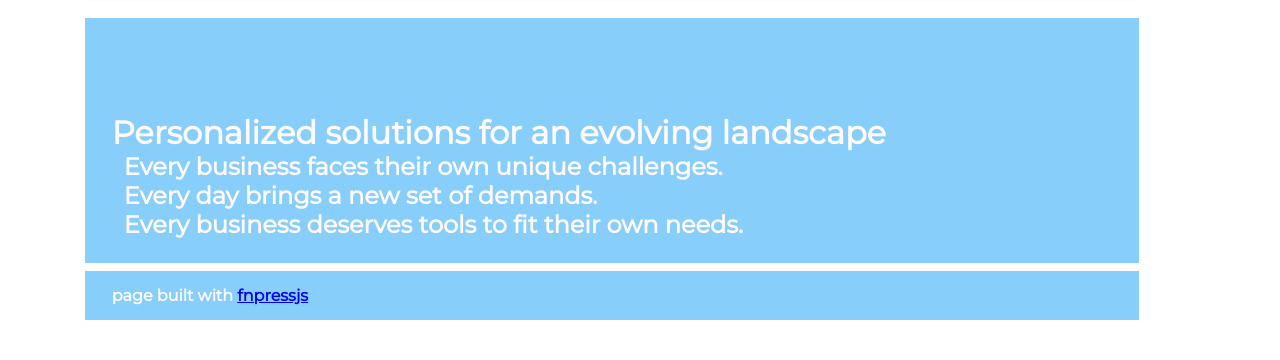
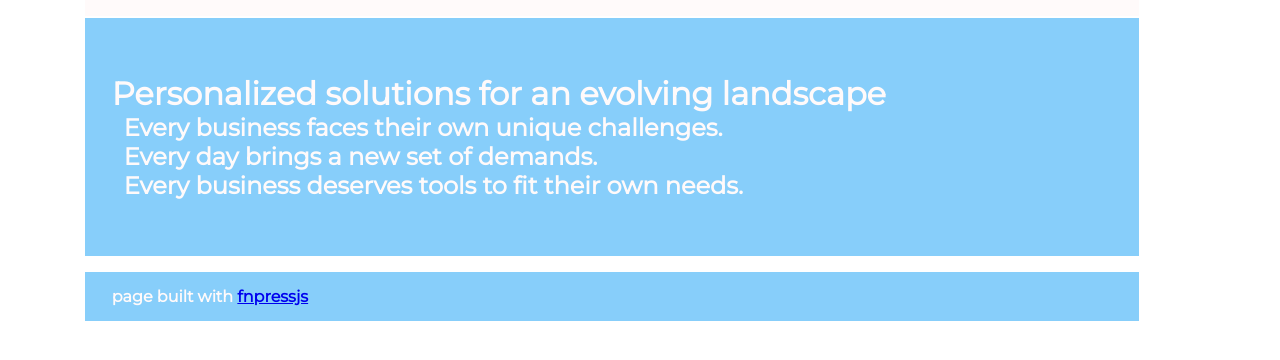
Before and after one commit to MichaelJamesFinnerty/michaeljamesfinnerty.github.io, a plain HTML site: page index.html in a window 1280 px wide. Shown: the part 190-550 px from the top of the page. Drawn offline with Linux system fonts and the light colour scheme.

Commit message:
clickhandler and div layout cleanup

```diff
--- a/css/page_structure.css
+++ b/css/page_structure.css
@@ -4,7 +4,7 @@
     height: 20vh;
     min-height: 130px;
     z-index: 1;
-    border-bottom: 1px solid snow;
+    border-bottom: 2vh solid snow;
 }
 
 #headway img {
@@ -24,11 +24,13 @@
 #main {
     position: relative;
     top: 25vh;
-    padding-bottom: 3vh !important;
+    padding-top: 7vh !important;
+    padding-bottom: 7vh !important;
+
 }
 
 #main > h1 {
-    margin-top: 10vh;
+    /*margin-top: 5vh;*/
 }
 
 
@@ -38,7 +40,7 @@
 
 #footer {
     position: relative;
-    top: 26vh;
+    top: 27vh;
 }
 
 
--- a/fnpressjs/fnpress.js
+++ b/fnpressjs/fnpress.js
@@ -87,7 +87,7 @@ function fnparse(o) {
 
       var key = Object.keys(o.fnjson)[k];
 
-      //console.log(Array(o.indt).join("\t"), key);
+      console.log(Array(o.indt).join("\t"), key);
 
       // write the key as a heading element
       if (key.length > 3 || key[0] !== "#") {
--- a/index.html
+++ b/index.html
@@ -27,8 +27,10 @@
         window.addEventListener("DOMContentLoaded", load_handler);
 
         function load_handler() {
-            document.getElementById("next_button").addEventListener("click", click_handler, false);
+            var button = document.getElementById("next_button").addEventListener("click", click_handler, false);
         }
+
+
 
         function click_handler(event) {
           //  clear the main window
@@ -37,7 +39,6 @@
             m.removeChild(m.firstChild);
           }
 
-          console.log(event.target)
           var script = document.createElement('script');
           script.src = "posts/pymkdir.json";
 
```
Also changed, not shown: 1 other file.
